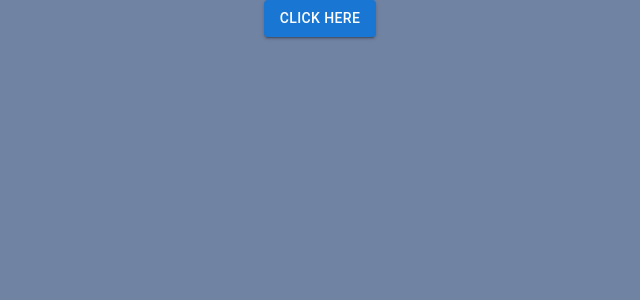
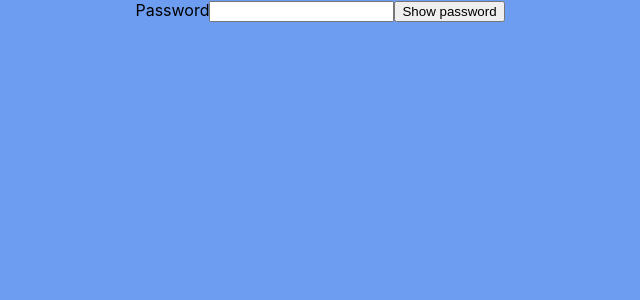
Before and after one commit to Ujala-355/react_tasks, a React (Create React App) app: page / in a window 1280 px wide. Shown: the top 300 px of the page, without its empty margins (320-960 px from the left). Built offline with nearby package versions, Linux system fonts and the light colour scheme.

Commit message:
password toggle

```diff
--- a/package.json
+++ b/package.json
@@ -5,8 +5,8 @@
   "dependencies": {
     "@emotion/react": "^11.11.1",
     "@emotion/styled": "^11.11.0",
-    "@mui/icons-material": "^5.14.16",
-    "@mui/material": "^5.14.16",
+    "@mui/icons-material": "^5.14.18",
+    "@mui/material": "^5.14.18",
     "@mui/styled-engine-sc": "^6.0.0-alpha.4",
     "@testing-library/jest-dom": "^5.17.0",
     "@testing-library/react": "^13.4.0",
--- a/src/App.js
+++ b/src/App.js
@@ -58,12 +58,12 @@ import './App.css';
 // }
 // export default App;
 
-import MyToastify from "./Toastify/toastify1"
+import MyPasswordToggle from "./PasswordToggle/passwordshowhide"
 const App=()=>{
   return(
     <>
         <div className="App">
-            <MyToastify/>
+              <MyPasswordToggle/>
         </div>
     </>
   )
--- /dev/null
+++ b/src/PasswordToggle/passwordshowhide.js
@@ -0,0 +1,28 @@
+import React, { useState } from "react";
+
+const MyPasswordToggle = () => {
+  const [password, setPassword] = useState("");
+  const [showPassword, setShowPassword] = useState(false);
+
+  const handleToggle = () => {
+    setShowPassword(!showPassword);
+  };
+
+  return (
+    <>
+      <div>
+        <label>Password</label>
+        <input
+          type={showPassword ? "text" : "password"}
+          value={password}
+          onChange={(e) => setPassword(e.target.value)}
+        />
+        <button type="button" onClick={handleToggle}>
+          {showPassword ? "Hide" : "Show"} password
+        </button>
+      </div>
+    </>
+  );
+};
+
+export default MyPasswordToggle;
--- a/src/index.css
+++ b/src/index.css
@@ -5,7 +5,7 @@ body {
     sans-serif;
   -webkit-font-smoothing: antialiased;
   -moz-osx-font-smoothing: grayscale;
-  background-color:rgb(113, 131, 163) ;
+  background-color:rgb(109, 157, 240) ;
 }
 
 code {
```
Also changed, not shown: 1 other file (tests, documents, lock files or other folders).
